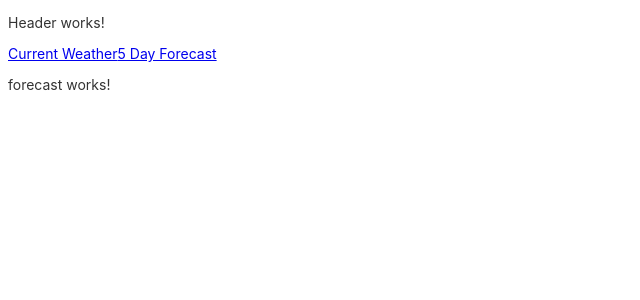
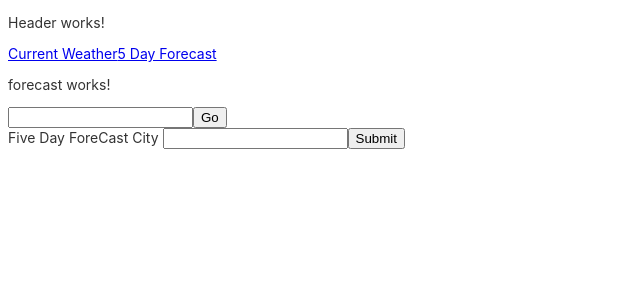
Before and after one commit to manish336514/WeatherApp, an Angular app: page /forecast in a window 1280 px wide. Shown: the top 300 px of the page, without its empty margins (0-640 px from the left). Built offline with nearby package versions, Linux system fonts and the light colour scheme.

Commit message:
formGroup FormGroup And FormControl Data Driven Approach For Passing Data From Form

```diff
--- a/src/app/forecast/forecast.component.html
+++ b/src/app/forecast/forecast.component.html
@@ -1 +1,17 @@
 <p>forecast works!</p>
+<form #f="ngForm" (ngSubmit)="onSubmit(f)">
+  <input type="text" name="fiveday" ngModel />
+  <button>Go</button>
+</form>
+
+<form [formGroup]="profileForm" (ngSubmit)="onSubmit1()">
+  <label>
+    Five Day ForeCast City
+    <input type="text" formControlName="forecastcity" />
+  </label>
+  <button type="submit" [disabled]="!profileForm.valid">Submit</button>
+</form>
+<!-- <form #f="ngForm" (ngSubmit)="onSubmit(f)" novalidate>
+    <input name="city" ngModel />
+    <button>Submit</button>
+  </form> -->
--- a/src/app/forecast/forecast.component.ts
+++ b/src/app/forecast/forecast.component.ts
@@ -1,15 +1,27 @@
-import { Component, OnInit } from '@angular/core';
+import { Component, OnInit } from "@angular/core";
+import { NgForm } from "@angular/forms";
+import { FormGroup, FormControl } from "@angular/forms";
 
 @Component({
-  selector: 'app-forecast',
-  templateUrl: './forecast.component.html',
-  styleUrls: ['./forecast.component.css']
+  selector: "app-forecast",
+  templateUrl: "./forecast.component.html",
+  styleUrls: ["./forecast.component.css"]
 })
 export class ForecastComponent implements OnInit {
+  constructor() {}
+  forecastForm;
+  ngOnInit() {}
 
-  constructor() { }
+  profileForm = new FormGroup({
+    forecastcity: new FormControl("")
+  });
 
-  ngOnInit() {
+  onSubmit(f: NgForm) {
+    console.log("forcast value input", f.value);
+    console.log("NG FORM VALUE", f.value.fiveday); // { first: '', last: '' }
   }
 
+  onSubmit1() {
+    console.log("5 Day ForeCast City", this.profileForm.value.forecastcity);
+  }
 }
--- a/src/app/weather.service.ts
+++ b/src/app/weather.service.ts
@@ -3,7 +3,7 @@ import { CurrentWeather } from "./current-weather";
 // import { Http, Response } from "@angular/http";
 import { Http, Response } from "@angular/http";
 import "rxjs/Rx";
-import { map } from "rxjs/operators";
+// import { map } from "rxjs/operators";
 
 @Injectable({
   providedIn: "root"
```
Also changed, not shown: src/app/app.module.ts (+8 -1 lines).
